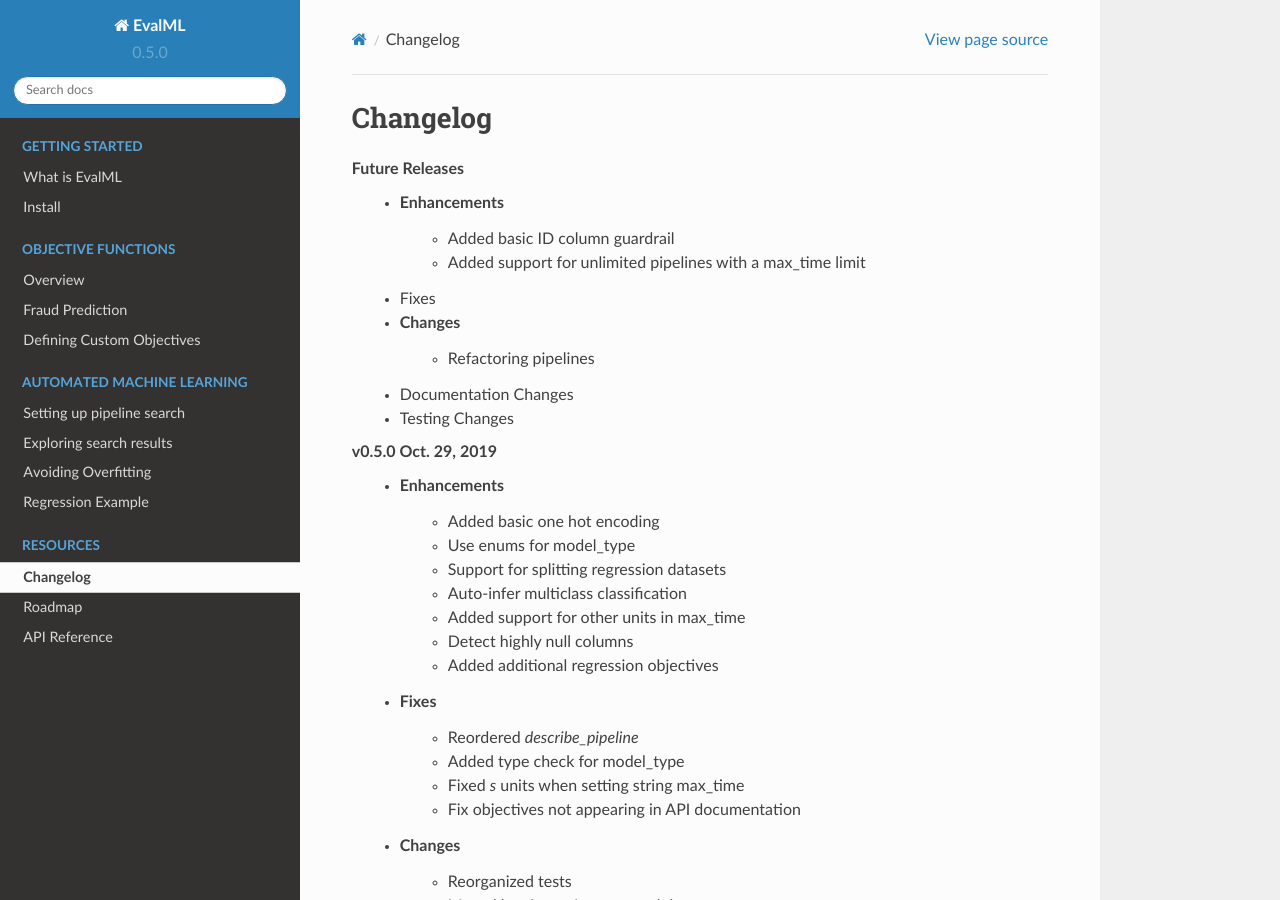
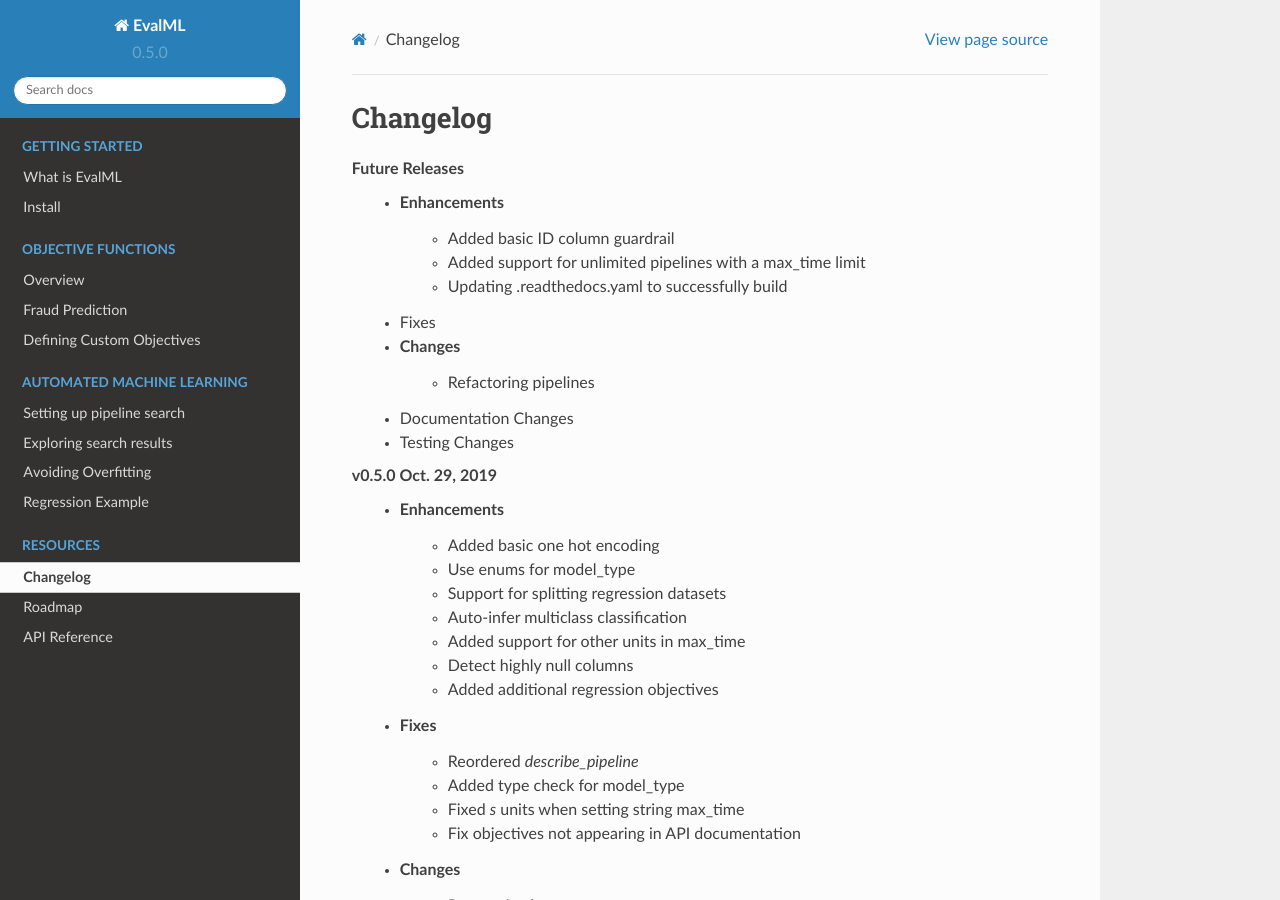
Before and after one commit to alteryx/evalml, a Sphinx documentation site: the page built from docs/source/changelog.rst, in a window 1280 px wide and 900 px high. Built offline with Sphinx 7.4.7 and the Read the Docs theme 2.0.0, drawn with Linux system fonts in a browser that asks for light colours; pages that are not in the unit, such as notebooks, are missing from menus.

Commit message:
changelog

```diff
--- a/docs/source/changelog.rst
+++ b/docs/source/changelog.rst
@@ -6,6 +6,7 @@
     * Enhancements
         * Added basic ID column guardrail :pr:`135`
         * Added support for unlimited pipelines with a max_time limit :pr:`70`
+        * Updating .readthedocs.yaml to successfully build :pr:`188`
     * Fixes
     * Changes
         * Refactoring pipelines :pr:`108`
```
